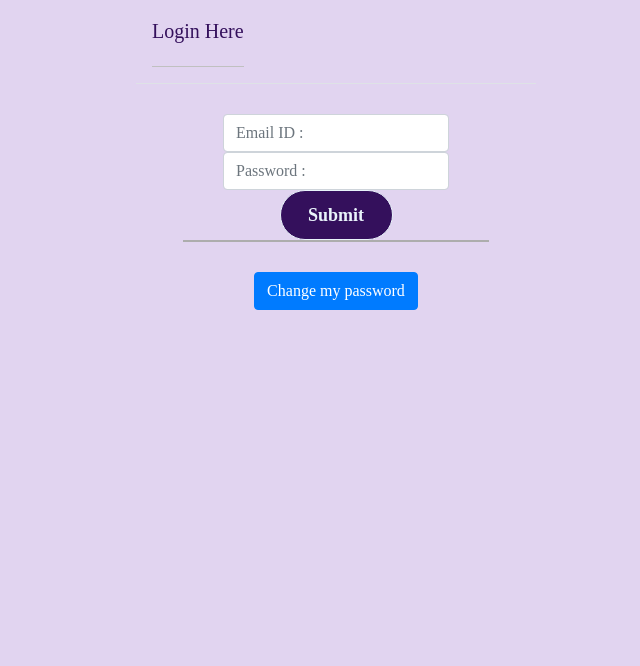
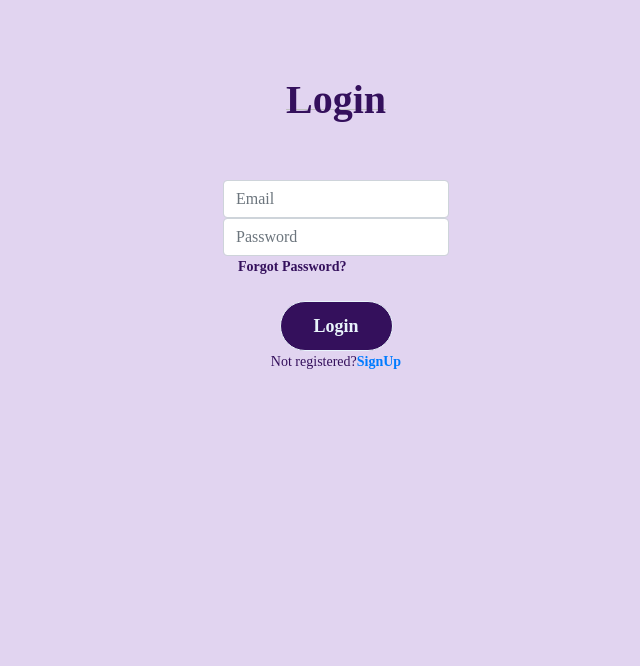
Before and after one commit to Jaygaur99/WebChatApp, a Django app: page /login/ in a window 1280 px wide. Shown: the top 666 px of the page, without its empty margins (304-944 px from the left). Run offline with Django 3.2, Linux system fonts and the light colour scheme; some libraries are stand-ins or nearby versions; some web fonts are replaced.

Commit message:
Styling done on login and change_password page

```diff
--- a/chat_app/main/Static/main/login.css
+++ b/chat_app/main/Static/main/login.css
@@ -3,10 +3,14 @@
     }
 
     h5 {
+        font-size: 40px;
+        font-weight: 700;
         text-align: center;
         color: #34105c;
         padding: 0 0 20px 0;
         border-bottom: 1px solid silver;
+        height: 40px;
+        top: 50%;
     }
 
     body {
@@ -20,23 +24,44 @@ body {
         width: 400px;
         border-radius: 10px;
     }
-
-form {
-    padding: 0 40px;
+    /* form {
+        padding: 0 0 40px;
         box-sizing: border-box;
         position: relative;
         border-bottom: 2px solid #adadad;
         margin: 30px 0;
-}
+    } */
 
     input {
-    width: 30%;
+        width: 10%;
+        text-align: left;
         padding: 0 5px;
         height: 40 px;
         font-size: 16px;
         border: none;
         background: none;
         outline: none;
+    }
+
+    a {
+        font-size: 14px;
+        font-weight: bold;
+        height: 45px;
+    }
+
+    p {
+        font-size: 14px;
+        color: #34105c;
+        height: 300px;
+    }
+
+    label {
+        position: absolute;
+        top: 50%;
+        left: 5px;
+        transform: translateY(-50%);
+        font-size: 16px;
+        pointer-events: none;
     }
 
     input[type="submit"] {
@@ -52,9 +77,10 @@ input[type="submit"] {
         outline: none;
     }
 
-button {
-    text-align: center;
-    font-size: 12px;
-    color: #e9f4fb;
-    background: #34105c;
+    span {
+        display: flex;
+        justify-content: center;
+        align-items: center;
+        height: 180px;
+        width: 100%;
     }
--- a/chat_app/main/templates/main/login.html
+++ b/chat_app/main/templates/main/login.html
@@ -1,23 +1,41 @@
-{% extends 'base.html' %} {% load static %} {% block title %} login {% endblock %} {% block css_file %}
-<link rel="stylesheet" href="{% static 'main/login.css' %}"> {% endblock %} {% block body %}
-<div class="modal-header">
+{% extends 'base.html' %}
 
-    <h5 class="modal-title" id="loginModalTitle">Login Here</h5>
+{% load static %}
 
+{% block title %}
+login
+{% endblock %}
+
+{% block css_file %}
+<link rel="stylesheet" href="{% static 'main/login.css' %}">
+{% endblock %}
+
+{% block body %}
+<div class = "container">
+<div class="d-flex justify-content-center"  >
+<span>
+    <h5 class="modal-title" id="loginModalTitle" > Login </h5>
+</span>
 </div>
 <div class="d-flex justify-content-center align-items-center container-lg">
     <form method="post" action="{% url "main:loginauth" %}">
         {% csrf_token %}
-        <input placeholder="Email ID :" type="text" class="form-control" name="email">
-        <input placeholder="Password :" type="password" class="form-control" name="password">
-        <div class="d-flex justify-content-center ">
-            <input class="btn btn-primary" type="submit" name="">
-        </div>
+            <div class = "txt_field">
+            <input placeholder="Email" type="text" class="form-control" name="email" required>
+            </div>
+            <div class = "txt_field">
+            <input placeholder="Password" type="password" class="form-control" name="password" required>
+            </div>
+            <div class="d-flex justify-content-left align-items-left container-lg">
+            <a style="color:#34105c"href="{% url "main:change_password" %}">Forgot Password?</a>
+            </div>
+            <div class="d-flex justify-content-center ">
+                <input class="btn btn-primary" type="submit" name="" value="Login">
+            </div>
+        <p class="d-flex justify-content-center" class="message">Not registered? <a href="#"> SignUp</a></p>
     </form>
 </div>
-<div class="d-flex justify-content-center align-items-center container-lg">
-    <button type='button' class='btn btn-primary'><a style="color: white"href="{% url "main:change_password" %}">Change my password</a></button>
-</div>
+
 <div class="d-flex justify-content-center align-items-center container-lg">
     {% if messages %}
     <ul class="messages">
@@ -27,4 +45,5 @@
     </ul>
     {% endif %}
 </div>
+</div>
 {% endblock %}
```
Also changed, not shown: chat_app/main/Static/main/change_password.css (added, +57 -0 lines), chat_app/main/templates/main/change_password.html (+16 -11 lines). Lines whose indentation alone changed are shown as unchanged.
